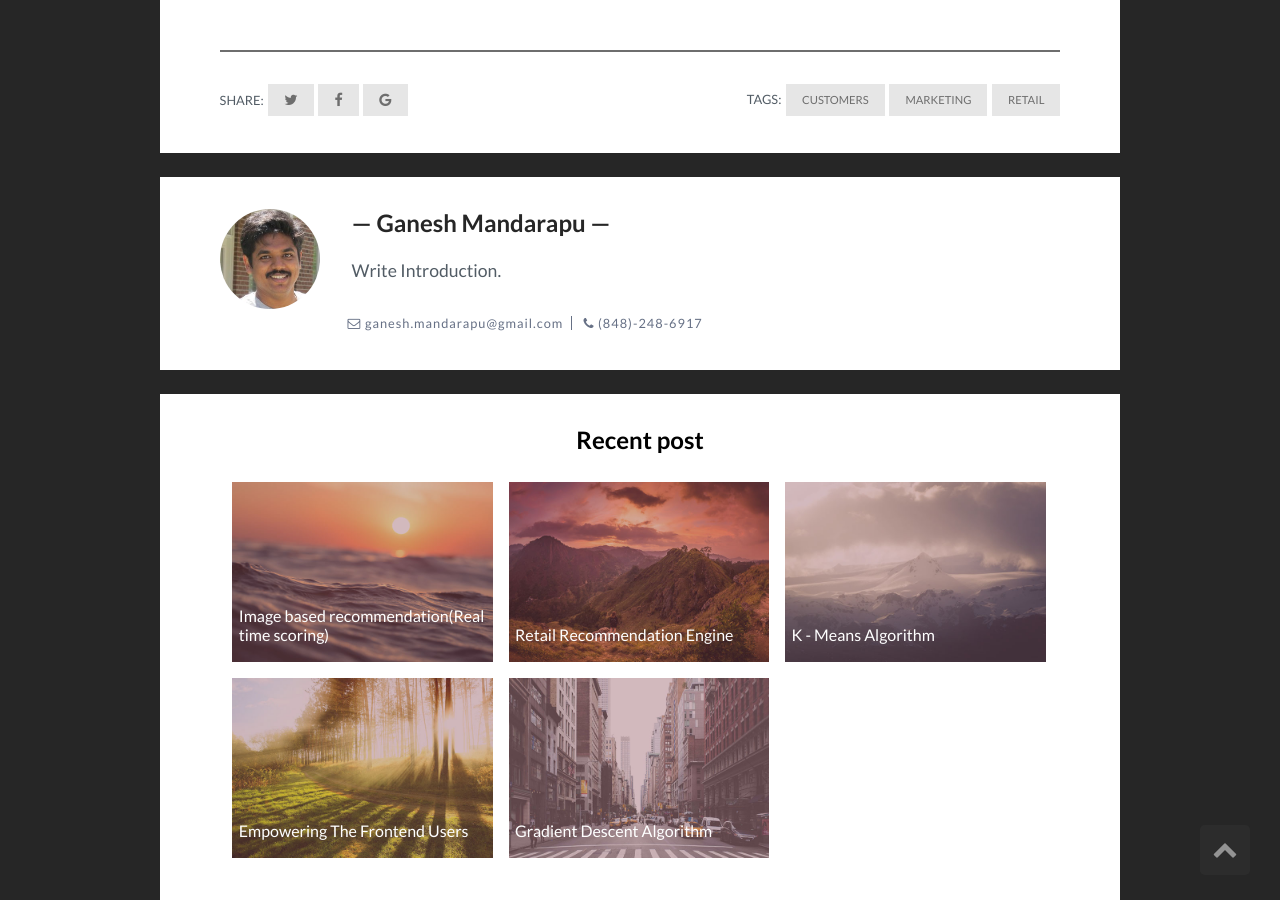
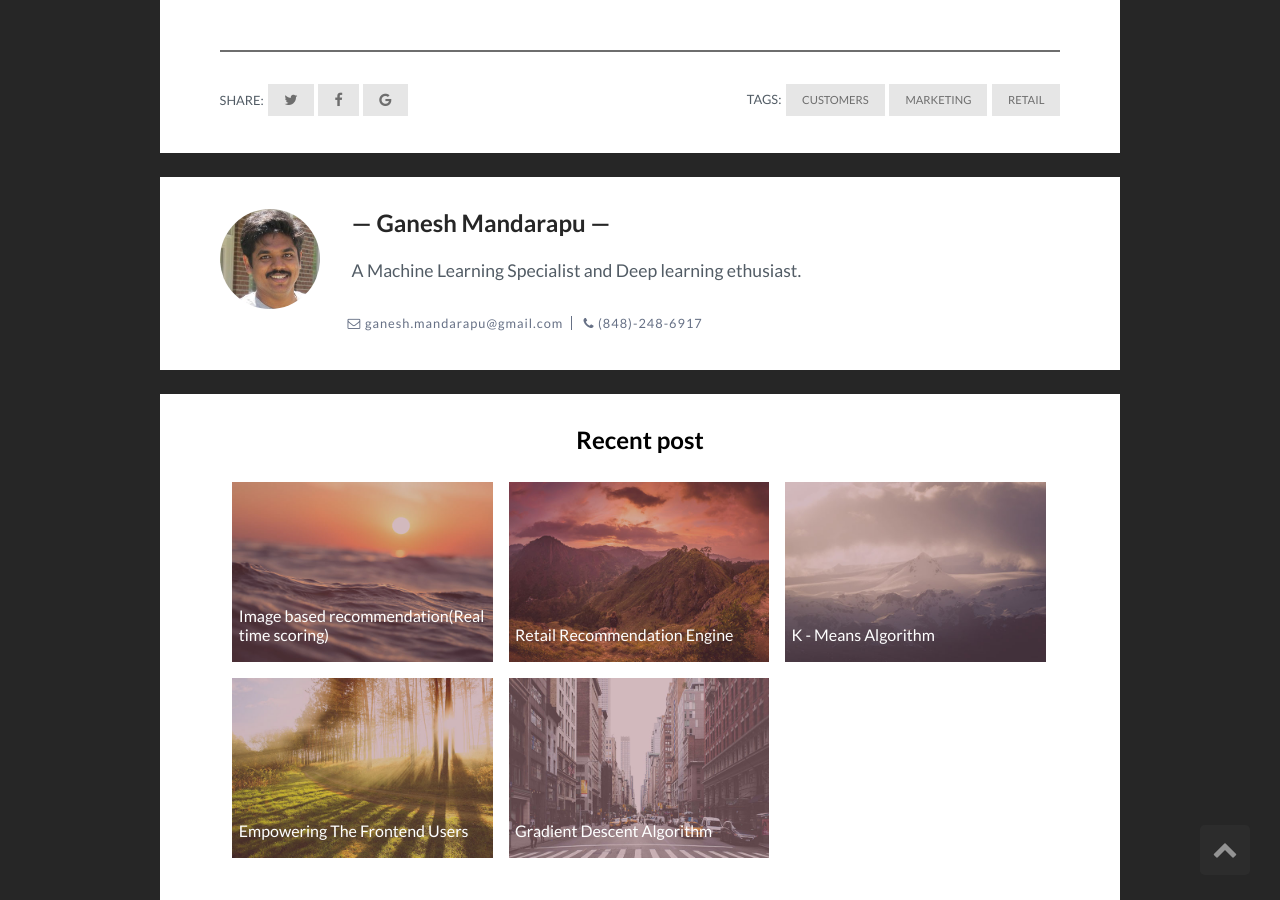
Before and after one commit to ganeshmandarapu/Projects, a Jekyll site: the page built from _posts/2017-01-20-Empowering The Frontend Users.markdown, in a window 1280 px wide and 900 px high, scrolled down 967 px. Built offline with Jekyll 4.4.1, drawn with Linux system fonts in a browser that asks for light colours; comment, search, counter and statistics services are not loaded.

Commit message:
Update post.html

```diff
--- a/_layouts/post.html
+++ b/_layouts/post.html
@@ -44,7 +44,7 @@ layout: default
       </div>
       <div class="author_info">
         <h2 class="author_title">{% if site.author-name %}{{site.author-name}}{% else %}Ganesh Mandarapu{% endif %}</h2>
-        <p class="author_subtitle">{% if site.about-author %}{{site.about-author}}{% else %}Write Introduction.{% endif %}</p>
+        <p class="author_subtitle">{% if site.about-author %}{{site.about-author}}{% else %}A Machine Learning Specialist and Deep learning ethusiast.{% endif %}</p>
         <div class="author_social">
           {% if site.email %}
           <span class="author_email"><i class="fa fa-envelope-o" aria-hidden="true"></i> <a href="mailto:{{site.email}}">{{site.email}}</a></span>
```
